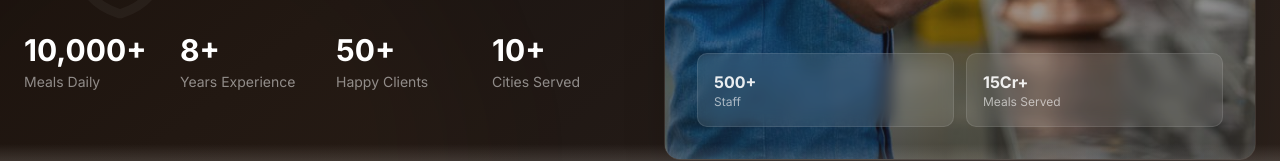
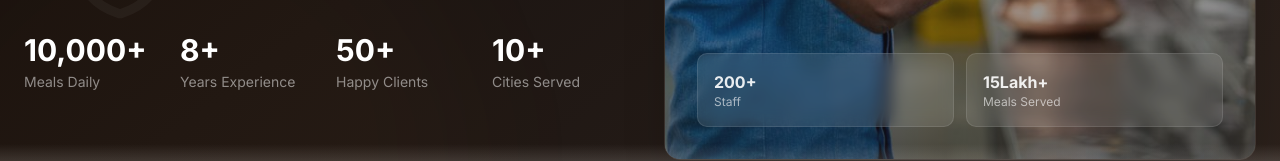
Before and after one commit to Adarshraj28/Kanhaji-Hospitality, a Next.js app: page / in a window 1280 px wide. Shown: the part 724-885 px from the top of the page. Built offline with nearby package versions, Linux system fonts and the light colour scheme.

Commit message:
Fix: update all stats to 200+ team, 15Lakh+ meals, 10+ cities, 50+ partners across pages

```diff
--- a/src/app/about/page.tsx
+++ b/src/app/about/page.tsx
@@ -69,7 +69,7 @@ export default function AboutPage() {
               </p>
               <p className="text-gray-600 leading-relaxed mb-4">
                 Over the past {new Date().getFullYear() - COMPANY.founded}+ years, we have
-                served over {STATS.find((s) => s.label === "Total Meals Served")?.value || "15Cr+"} meals
+                served over {STATS.find((s) => s.label === "Total Meals Served")?.value || "15Lakh+"} meals
                 across 10+ cities, partnering with 50+ institutions including
                 schools, hospitals, corporate offices, and government
                 organizations.
--- a/src/app/careers/page.tsx
+++ b/src/app/careers/page.tsx
@@ -54,7 +54,7 @@ export default function CareersPage() {
           <AnimatedSection>
             <SectionHeading
               title="Why Join Kanhaji Hospitality?"
-              subtitle="We believe in nurturing talent and providing opportunities for growth. Our team of 500+ professionals is the backbone of our success, and we are always looking for passionate individuals to join our family."
+              subtitle="We believe in nurturing talent and providing opportunities for growth. Our team of 200+ professionals is the backbone of our success, and we are always looking for passionate individuals to join our family."
             />
           </AnimatedSection>
 
@@ -67,7 +67,7 @@ export default function CareersPage() {
               },
               {
                 title: "Job Security",
-                desc: "Stable employment with a growing company that has 200+ institutional clients",
+                desc: "Stable employment with a growing company trusted by 50+ institutional partners",
                 icon: Briefcase,
               },
               {
@@ -77,7 +77,7 @@ export default function CareersPage() {
               },
               {
                 title: "Pan-India Presence",
-                desc: "Opportunity to work across 25+ cities with diverse institutional environments",
+                desc: "Opportunity to work across 10+ cities with diverse institutional environments",
                 icon: MapPin,
               },
             ].map((item) => (
--- a/src/app/layout.tsx
+++ b/src/app/layout.tsx
@@ -23,7 +23,7 @@ export const metadata: Metadata = {
     template: "%s | Kanhaji Hospitality",
   },
   description:
-    "India's trusted partner for food management. Professional mess services, hospital catering, corporate canteens, and school meal programs. FSSAI certified, 200+ clients, 25+ cities.",
+    "India's trusted partner for professional hospitality and catering services. Corporate catering, guest house management, central kitchen operations, buffet catering, and retail dining solutions. FSSAI certified, 50+ trusted partners, 10+ cities.",
   keywords: [
     "institutional catering",
     "mess management",
--- a/src/components/sections/HeroSection.tsx
+++ b/src/components/sections/HeroSection.tsx
@@ -113,11 +113,11 @@ export default function HeroSection() {
                   {/* Stats mini card */}
                   <div className="flex gap-3">
                     <div className="flex-1 p-4 rounded-lg bg-white/10 backdrop-blur-sm border border-white/10">
-                      <div className="text-white/90 text-base font-bold">500+</div>
+                      <div className="text-white/90 text-base font-bold">200+</div>
                       <div className="text-white/60 text-xs">Staff</div>
                     </div>
                     <div className="flex-1 p-4 rounded-lg bg-white/10 backdrop-blur-sm border border-white/10">
-                      <div className="text-white/90 text-base font-bold">15Cr+</div>
+                      <div className="text-white/90 text-base font-bold">15Lakh+</div>
                       <div className="text-white/60 text-xs">Meals Served</div>
                     </div>
                   </div>
--- a/src/data/constants.ts
+++ b/src/data/constants.ts
@@ -22,7 +22,7 @@ export const COMPANY = {
   },
   emergencyContact: "+91 73910 71017",
   founded: 2018,
-  employees: "500+",
+  employees: "200+",
   social: {
     linkedin: "https://www.linkedin.com/in/kanhaji-hospitality-8a63652b5/",
     facebook: "https://facebook.com/kanhajihospitality",
@@ -67,8 +67,8 @@ export const STATS = [
   { label: "Years of Experience", value: "8+" },
   { label: "Trusted Partners", value: "50+" },
   { label: "Cities Served", value: "10+" },
-  { label: "Total Meals Served", value: "15Cr+" },
-  { label: "Team Members", value: "500+" },
+  { label: "Total Meals Served", value: "15Lakh+" },
+  { label: "Team Members", value: "200+" },
 ];
 
 /* ─── Why Choose Us ────────────────────────────────────── */
```
